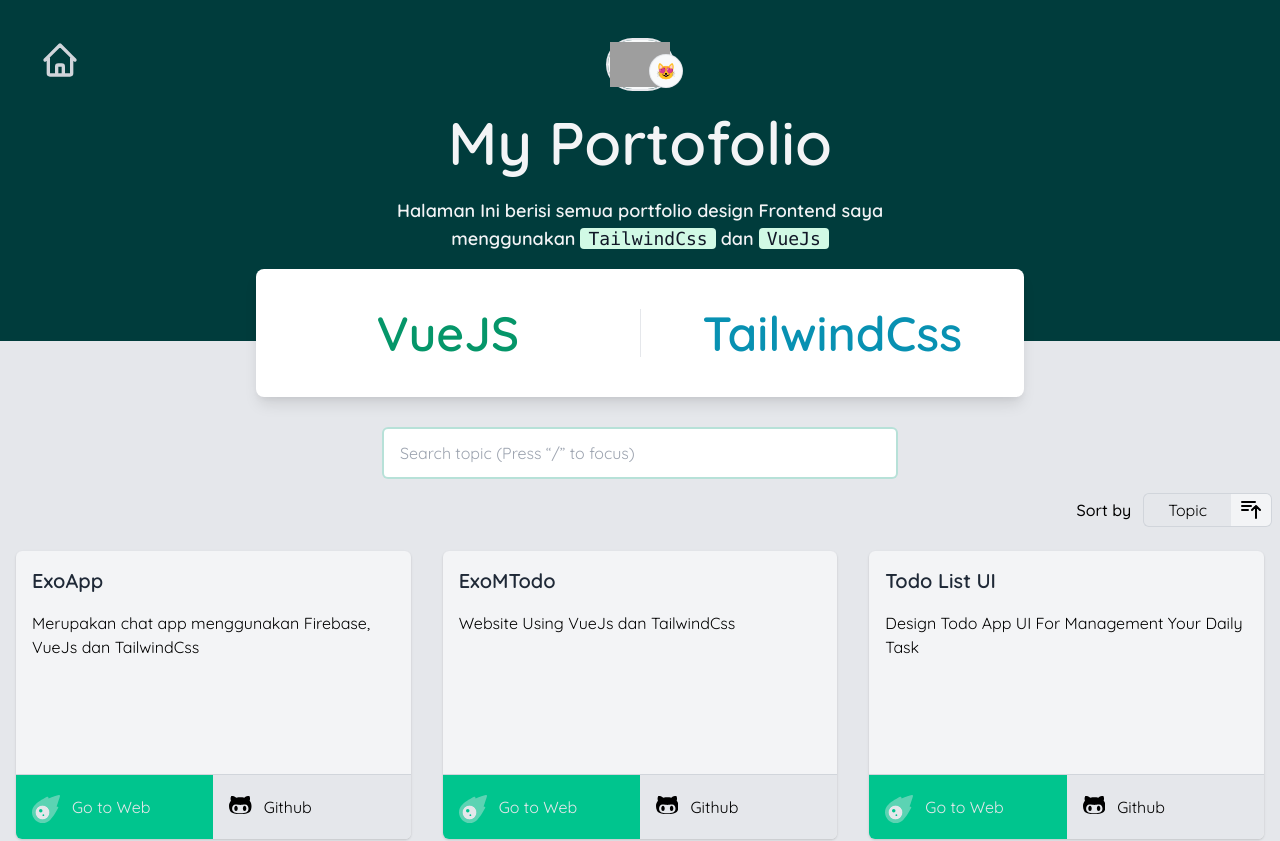
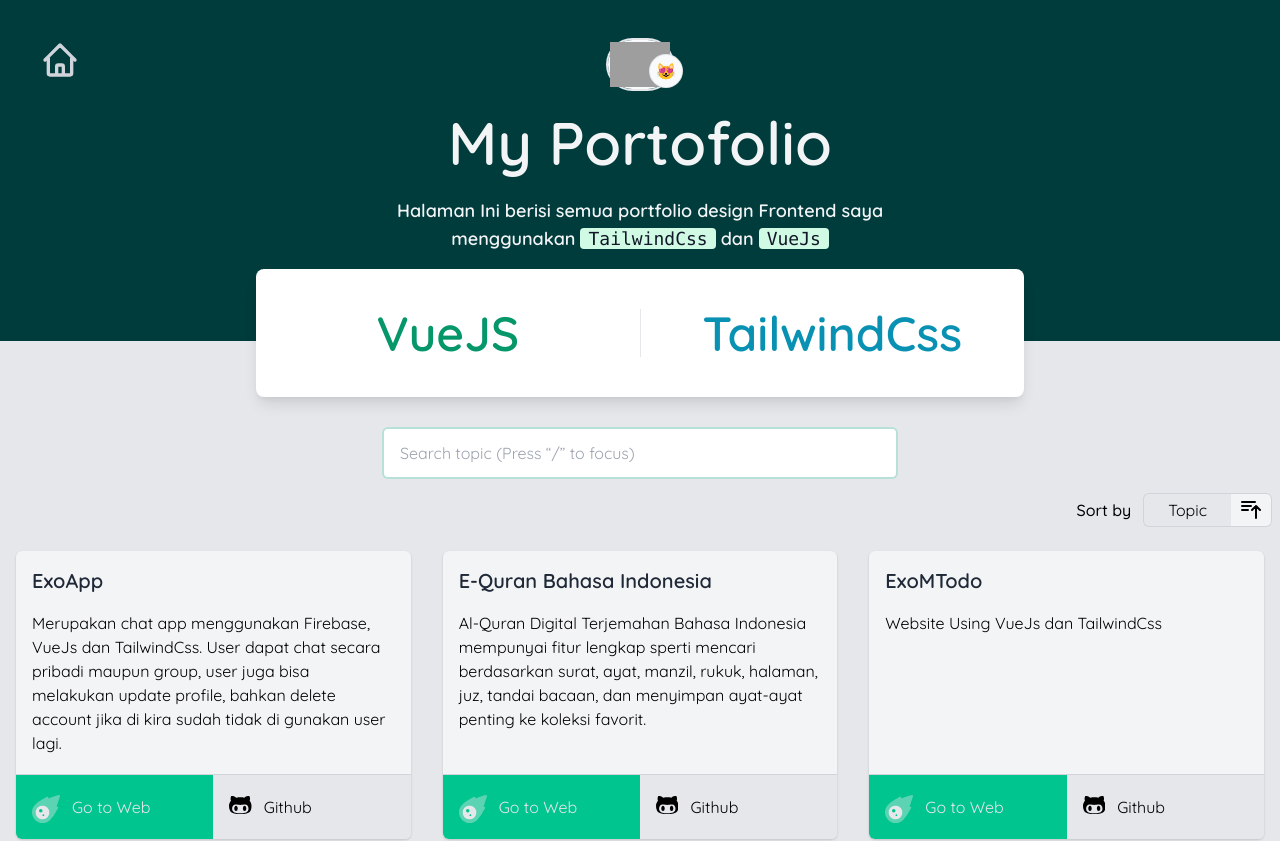
Before and after one commit to ekosutrisno/exomtodo, a Vue app: page /portfolio in a window 1280 px wide. Shown: the top 841 px of the page. Built offline with nearby package versions, Linux system fonts and the light colour scheme; grey boxes are pictures that could not be loaded; what vue3-click-away would draw is missing.

Commit message:
update: add new portofolio and remove route QnA and Blogs

```diff
--- a/src/components/web/NavbarHeader.vue
+++ b/src/components/web/NavbarHeader.vue
@@ -8,16 +8,17 @@
       <div class="lg:flex items-center space-x-5 hidden">
          <router-link to="/" class="py-2 px-3 focus:outline-none uppercase text-lg font-semibold text-gray-700 hover:text-green-secondary transition-colors">Home</router-link>
          <router-link to="/about-me" class="py-2 px-3 focus:outline-none uppercase text-lg font-semibold text-gray-700 hover:text-green-secondary transition-colors">About Me</router-link>
-         <router-link to="/question" class="py-2 px-3 focus:outline-none uppercase text-lg font-semibold text-gray-700 hover:text-green-secondary transition-colors">Q&A</router-link>
-         <router-link to="/blog" class="py-2 px-3 focus:outline-none uppercase text-lg font-semibold text-gray-700 hover:text-green-secondary transition-colors">Blog</router-link>
+         <!-- <router-link to="/question" class="py-2 px-3 focus:outline-none uppercase text-lg font-semibold text-gray-700 hover:text-green-secondary transition-colors">Q&A</router-link>
+         <router-link to="/blog" class="py-2 px-3 focus:outline-none uppercase text-lg font-semibold text-gray-700 hover:text-green-secondary transition-colors">Blog</router-link> -->
       </div>
       <div class="hidden lg:flex">
          <div class="flex items-center space-x-5">
-            <router-link to="/login" class="py-2 px-3 uppercase focus:outline-none font-medium hover:text-green-secondary transition-colors">
+            <!-- <router-link to="/login" class="py-2 px-3 uppercase focus:outline-none font-medium hover:text-green-secondary transition-colors">
                Login
-            </router-link>
+            </router-link> -->
             <router-link to="/register" class="py-2 px-5 uppercase font-medium bg-green-secondary  hover:bg-green-light focus:outline-none shadow-lg text-gray-50 transition rounded">
-               Register
+               <!-- Register -->
+               Login
             </router-link>
          </div>
       </div>
--- a/src/main.js
+++ b/src/main.js
@@ -1,6 +1,6 @@
 import { createApp } from 'vue'
 import App from './App.vue'
-import router from './router/router';
+import router from './router';
 import VueClickAway   from 'vue3-click-away';
 import './index.css'
 
--- a/src/pages/Home.vue
+++ b/src/pages/Home.vue
@@ -1,18 +1,18 @@
 <template>
    <div class="w-full">
       <Hero/>
-      <Feature/>
+      <!-- <Feature/> -->
     </div>
 </template>
 <script>
-import Feature from '../components/web/Feature.vue';
+// import Feature from '../components/web/Feature.vue';
 import Hero from '../components/web/Hero.vue';
 
 export default {
   name: 'App',
   components: {
     Hero,
-    Feature
+    // Feature
   }
 }
 </script>
--- a/src/pages/Portfolio.vue
+++ b/src/pages/Portfolio.vue
@@ -27,7 +27,7 @@
   <section class="min-w-min bg-gray-200 pt-14">
      <div class="max-w-7xl mx-auto p-2">
          <div class="w-full px-2 flex items-center justify-center">
-            <input  type="text" placeholder="Search topic (Press “/” to focus)"  class="py-3 px-4 rounded w-full max-w-lg mt-6 focus:outline-none ring-2 ring-green-secondary ring-opacity-20 focus:ring-opacity-60"/>
+            <input v-model="querySearch"  type="text" placeholder="Search topic (Press “/” to focus)"  class="py-3 px-4 rounded w-full max-w-lg mt-6 focus:outline-none ring-2 ring-green-secondary ring-opacity-20 focus:ring-opacity-60"/>
          </div>
          <div class="flex items-center justify-end my-4">
             <div class="inline-flex items-center">
@@ -43,7 +43,7 @@
      </div>
      <div class="max-w-7xl mx-auto px-4 pb-4 grid md:grid-cols-2 lg:grid-cols-3 gap-8">
 
-            <div  v-for="portfolio in portfolios" :key="portfolio.id"  class="w-full h-72 flex flex-col overflow-hidden transform transition-all hover:shadow-lg cursor-pointer hover:-translate-y-2 shadow rounded-md bg-gray-100">
+            <div  v-for="portfolio in onSearchAction" :key="portfolio.id"  class="w-full h-72 flex flex-col overflow-hidden transform transition-all hover:shadow-lg cursor-pointer hover:-translate-y-2 shadow rounded-md bg-gray-100">
                <div class="flex-1 p-4">
                   <h1 class="title font-semibold text-gray-800 text-xl mb-4"> {{ portfolio.title }} </h1>
                   <p>
@@ -79,19 +79,28 @@
 </template>
 
 <script>
-import { reactive, toRefs } from 'vue'
+import { computed, reactive, toRefs } from 'vue'
    export default {
       setup () {
          const state = reactive({
+            querySearch: '',
             portfolios: [
                {
                   id:'ab09e92b-3f35-43f3-b5fb-81796c4f3784',
                   path:'',
                   title: 'ExoApp',
                   href: 'https://exoapps.netlify.app/',
+                  github: 'https://github.com/ekosutrisno/exoapp-chat',
+                  desc: ' Merupakan chat app menggunakan Firebase, VueJs dan TailwindCss. User dapat chat secara pribadi maupun group, user juga bisa melakukan update profile, bahkan delete account jika di kira sudah tidak di gunakan user lagi.'
+
+               },
+               {
+                  id:'46a2e388-85d5-402c-ae23-4a7aca1d2b8b',
+                  path:'',
+                  title: 'E-Quran Bahasa Indonesia',
+                  href: 'https://exoapp-quran.netlify.app/',
                   github: 'https://github.com/ekosutrisno',
-                  desc: ' Merupakan chat app menggunakan Firebase, VueJs dan TailwindCss'
-
+                  desc: 'Al-Quran Digital Terjemahan Bahasa Indonesia mempunyai fitur lengkap sperti mencari berdasarkan surat, ayat, manzil, rukuk, halaman, juz, tandai bacaan, dan menyimpan ayat-ayat penting ke koleksi favorit.'
                },
                {
                   id:'30d02cc3-8616-42ef-8901-9204ff9126f6',
@@ -119,10 +128,15 @@
                },
 
             ]
+         });
+
+         const onSearchAction = computed(()=>{ return state.portfolios
+            .filter(po=> po.title.toLowerCase().includes(state.querySearch.toLowerCase()));
          })
 
          return {
-            ...toRefs(state)
+            ...toRefs(state),
+            onSearchAction
          }
       }
    }
```
Also changed, not shown: src/router/index.js (renamed from src/router/router.js).
